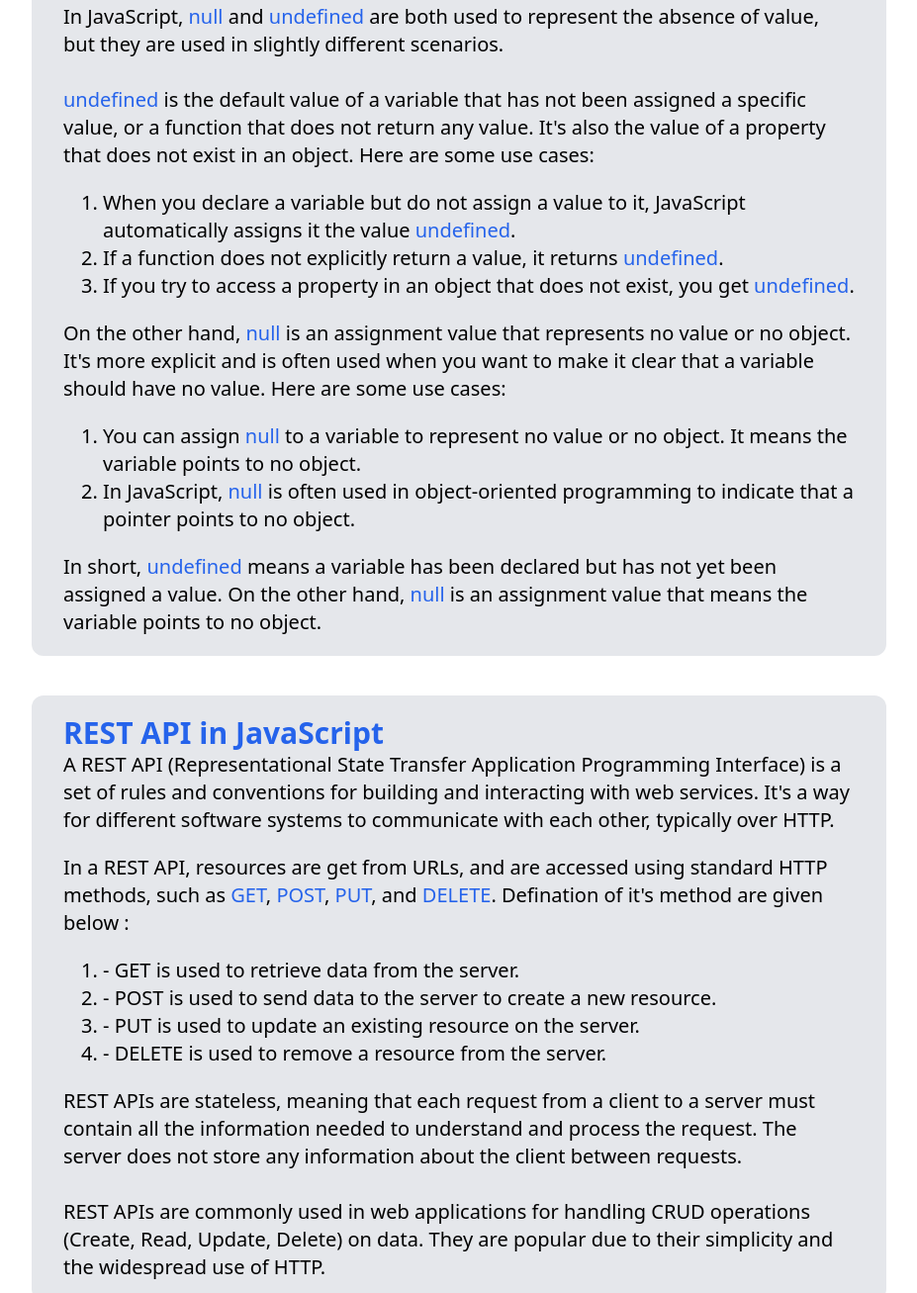
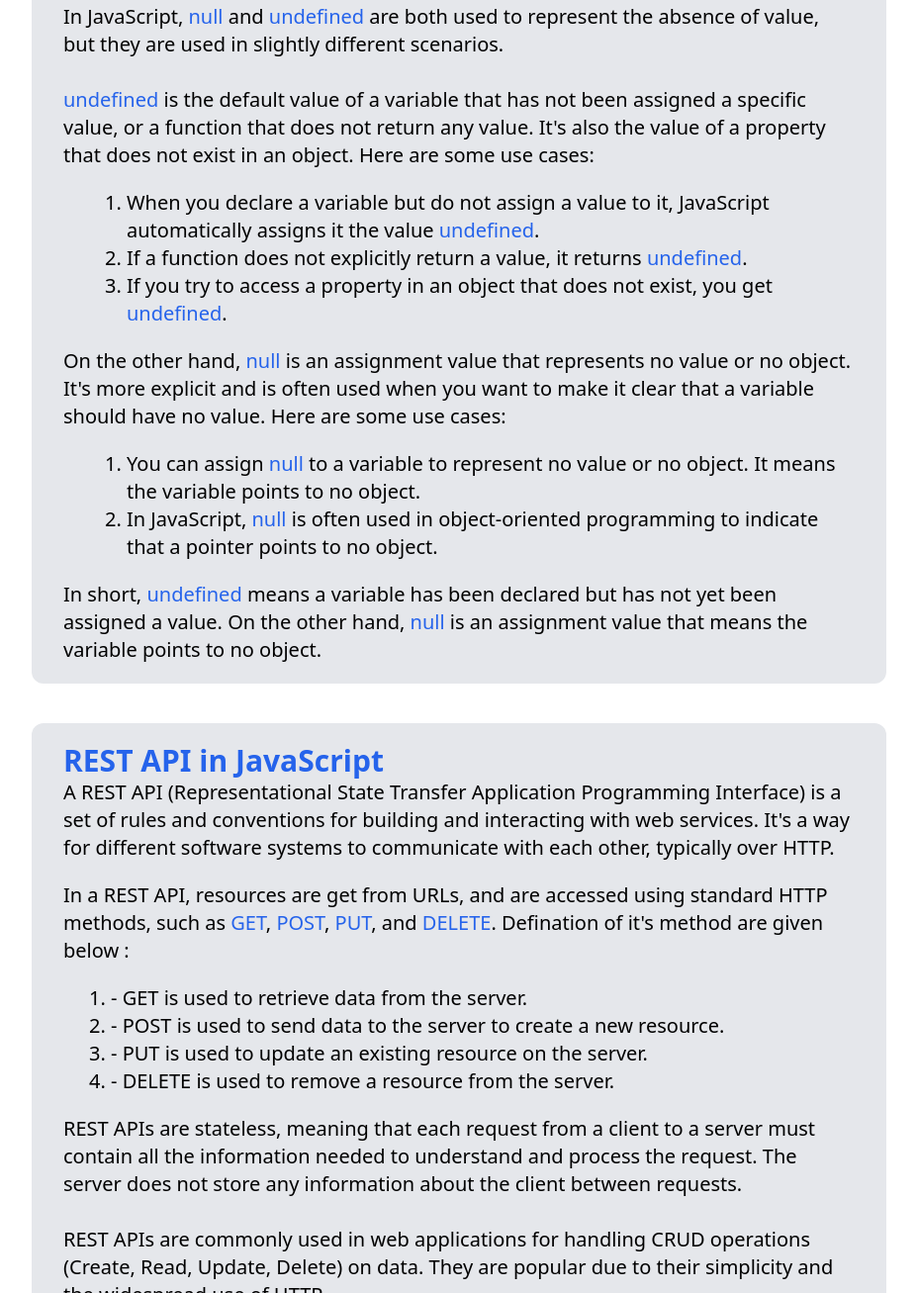
Before and after one commit to Raziur-Rahman/Phero-Tube, a plain HTML site: page blog.html in a window 1280 px wide. Shown: the part 1021-2328 px from the top of the page at 99% size, without its empty margins (176-1103 px from the left). Drawn offline with nearby package versions, Linux system fonts and the light colour scheme.

Commit message:
last push of Modified Code

```diff
--- a/blog.html
+++ b/blog.html
@@ -60,7 +60,7 @@
                     <span class="text-blue-600">undefined</span> is the default value of a variable that has not been  assigned a specific value, or a function that does not return any value. It's also the value of a property that does not exist in an object. Here are some use cases:
                 </p>
 
-                <div class="pl-10 my-5">
+                <div class="pl-16 my-5">
                     <ol class="list-decimal">
                         <li>When you declare a variable but do not assign a value to it, JavaScript automatically assigns it the value <span class="text-blue-600">undefined</span>.</li>
                         <li>If a function does not explicitly return a value, it returns <span class="text-blue-600">undefined</span>. </li>
@@ -72,7 +72,7 @@
                     explicit and is often used when you want to make it clear that a variable should have no value. Here are some use cases:
 
                 </p>
-                <div class="pl-10 my-5" >
+                <div class="pl-16 my-5" >
                     <ol class="list-decimal">
                         <li>You can assign <span class="text-blue-600">null</span> to a variable to represent no value or no object. It means the variable points to no object.</li>
                         <li>In JavaScript, <span class="text-blue-600">null</span> is often used in object-oriented programming to indicate that a pointer points to no object.</li>
@@ -95,7 +95,7 @@
                     In a REST API, resources are get from URLs, and are accessed using standard HTTP methods, such as <span class="text-blue-600">GET</span>, <span class="text-blue-600">POST</span>, <span class="text-blue-600">PUT</span>, and <span class="text-blue-600">DELETE</span>. Defination of
                     it's method are given below :
                 </p>
-                <div class="pl-10 mb-5">
+                <div class="pl-12 mb-5">
                     <ol class="list-decimal">
                         <li> - GET is used to retrieve data from the server.</li>
                         <li> - POST is used to send data to the server to create a new resource.</li>
```
Also changed, not shown: Scripts/index.js (+9 -2 lines), index.html (+1 -0 lines).
